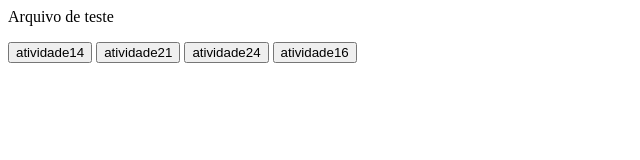
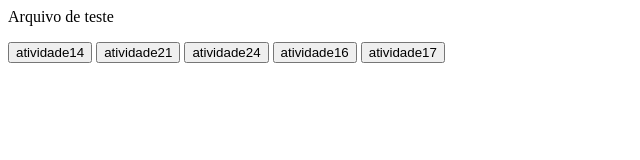
Before and after one commit to leonardoschulze/JavaScript_teste, a plain HTML site: page index.html in a window 1280 px wide. Shown: the whole page, without its empty margins (0-640 px from the left). Drawn offline with Linux system fonts and the light colour scheme.

Commit message:
ADD - atividade 17

```diff
--- a/atividade.js
+++ b/atividade.js
@@ -147,3 +147,9 @@ function atividade16(){
     let frutas = prompt("Digite 5 frutas diferentes").split(",").map(String);
     console.log(frutas[2]);
 }
+
+function atividade17(){
+    console.log("Seu nome");
+    let nome = prompt("Digite seu nome:")
+    console.log("Bem Vindo(a)" + nome)
+}
--- a/index.html
+++ b/index.html
@@ -11,6 +11,7 @@
     <button onclick="atividade21()">atividade21</button>
     <button onclick="atividade24()">atividade24</button>
     <button onclick="atividade16()">atividade16</button>
+    <button onclick="atividade17()">atividade17</button>
 
 </body>
 </html>
```
